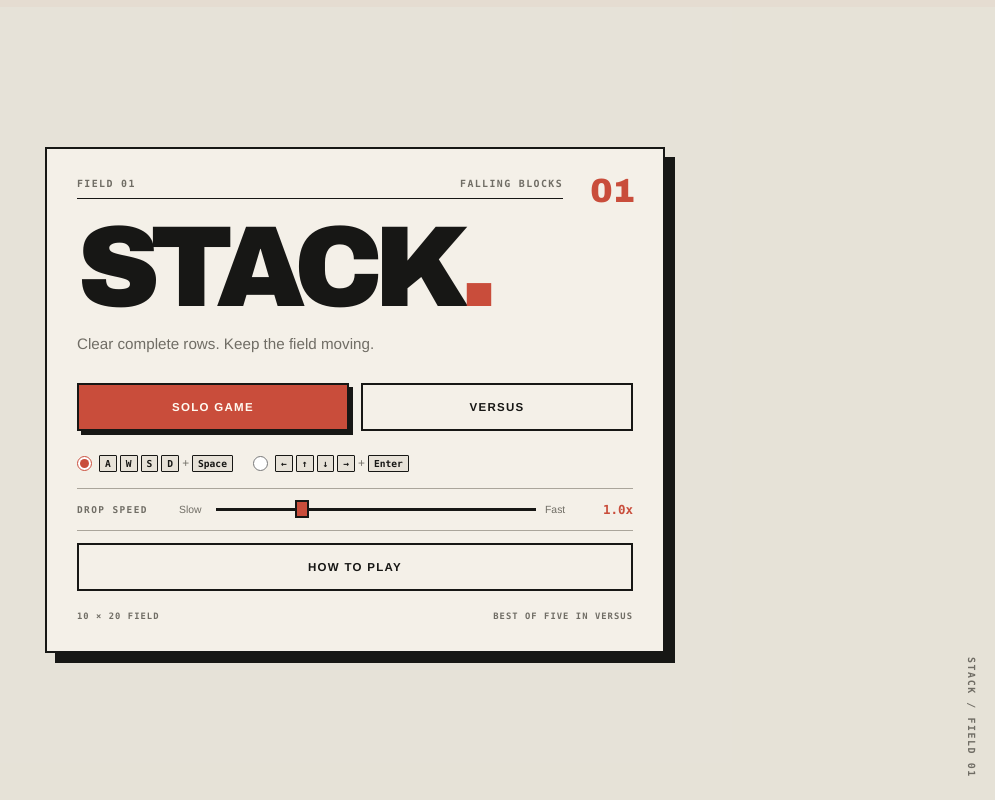
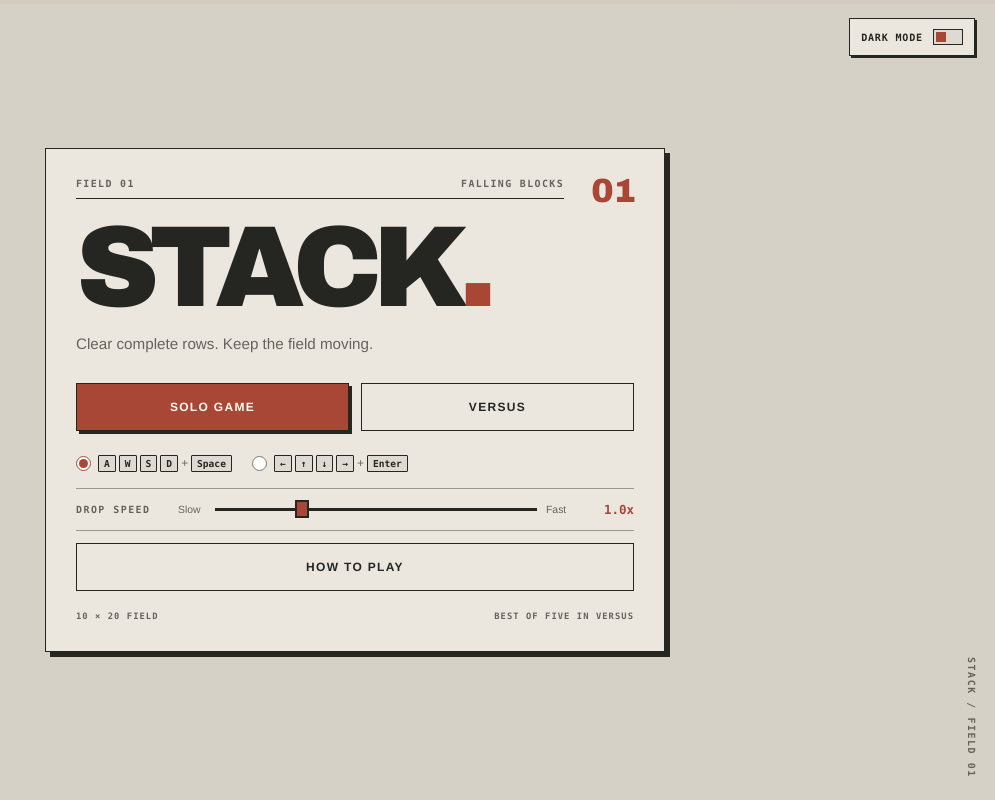
Before and after one commit to Mateeoow/Tetris, a plain HTML site: page index.html in a window 1280 px wide. Shown: the whole page, without its empty margins (285-1280 px from the left). Drawn offline with Linux system fonts and the light colour scheme.

Commit message:
dark mode

```diff
--- a/app.js
+++ b/app.js
@@ -2,11 +2,11 @@
 
 const COLS = 10, ROWS = 20, BUFFER = 2, TOTAL_ROWS = ROWS + BUFFER;
 const PIECE_TYPES = ['I','O','T','S','Z','J','L'];
-const COLORS = { I:'#4f7f91', O:'#d2a642', T:'#806b8f', S:'#638667', Z:'#c95440', J:'#405f8d', L:'#c77b3b', garbage:'#77736b' };
+const COLORS = { I:'#6293a5', O:'#d7b354', T:'#927da0', S:'#739a76', Z:'#cf6855', J:'#5576a3', L:'#cf8b4f', garbage:'#85817a' };
 const DARKER = { I:'#2f5360', O:'#8a6a25', T:'#51445c', S:'#3d5b40', Z:'#823326', J:'#283d5d', L:'#7e4b24', garbage:'#4b4944' };
-const GHOST_ALPHA = 0.25;
-const GRID_COLOR = '#30302c';
-const GRID_BG = '#171715';
+const GHOST_ALPHA = 0.38;
+const GRID_COLOR = '#343531';
+const GRID_BG = '#191a18';
 const SCORE_TABLE = { 1:100, 2:300, 3:500, 4:800 };
 const SOFT_DROP_PTS = 1, HARD_DROP_PTS = 2, COMBO_BONUS = 50;
 const GARBAGE_TABLE = { 2:1, 3:2, 4:4 };
@@ -314,7 +314,7 @@ const Renderer = {
         if (clearRows.indexOf(r) !== -1) {
           const progress = 1 - clearT / LINE_CLEAR_MS;
           const flash = Math.floor(clearT / 55) % 2 === 0;
-          this._cell(ctx, c, vis, cs, flash ? '#f4f0e8' : '#c94d3b', '#171715', 1 - progress * 0.45, 1 + progress * 0.08);
+          this._cell(ctx, c, vis, cs, flash ? '#f4f0e8' : '#b95b49', '#171715', 1 - progress * 0.45, 1 + progress * 0.08);
         } else {
           const impact = lockedSet.has(c + ':' + r) ? Math.min(1, (impactT || 0) / LANDING_IMPACT_MS) : 0;
           this._cell(ctx, c, vis, cs, COLORS[v], DARKER[v], 1, 1, impact);
@@ -393,10 +393,11 @@ class Game {
     this.players = []; this.input = new Input();
     this.p1Wins = 0; this.p2Wins = 0; this.gameNum = 0;
     this.highScore = this._loadHighScore();
+    this.theme = document.documentElement.dataset.theme === 'dark' ? 'dark' : 'light';
     this.lastT = 0; this.cvs = {}; this.ctx = {};
     this._bgCvs = document.getElementById('bgCanvas');
     this._bgCtx = this._bgCvs.getContext('2d');
-    this._initCanvases(); this._initBG(); this._initUI();
+    this._initCanvases(); this._initBG(); this._initUI(); this._syncThemeToggle();
     this._loop = this._loop.bind(this);
     requestAnimationFrame(this._loop);
   }
@@ -428,15 +429,36 @@ class Game {
     try { localStorage.setItem('stack-high-score', String(score)); }
     catch (_) { /* Storage may be unavailable when opened from a local file. */ }
   }
+  _setTheme(theme) {
+    this.theme = theme === 'dark' ? 'dark' : 'light';
+    document.documentElement.dataset.theme = this.theme;
+    try { localStorage.setItem('stack-theme', this.theme); }
+    catch (_) { /* Theme persistence is optional when storage is unavailable. */ }
+    this._syncThemeToggle();
+    this._drawBG();
+  }
+  _syncThemeToggle() {
+    const toggle = document.getElementById('themeToggle');
+    if (!toggle) return;
+    const isDark = this.theme === 'dark';
+    toggle.setAttribute('aria-pressed', String(isDark));
+    toggle.setAttribute('aria-label', 'Switch to ' + (isDark ? 'light' : 'dark') + ' mode');
+    const label = toggle.querySelector('.theme-toggle-label');
+    if (label) label.textContent = isDark ? 'Light mode' : 'Dark mode';
+    const themeColor = document.getElementById('themeColor');
+    if (themeColor) themeColor.setAttribute('content', isDark ? '#1c1d1b' : '#d6d1c7');
+  }
   _drawBG() {
     const ctx = this._bgCtx, w = this._bgCvs.width, h = this._bgCvs.height;
-    ctx.fillStyle = '#e7e2d8'; ctx.fillRect(0, 0, w, h);
-    ctx.fillStyle = '#c94d3b'; ctx.fillRect(0, 0, w, 7);
-    ctx.strokeStyle = 'rgba(23, 23, 19, 0.12)'; ctx.lineWidth = 1;
-    ctx.beginPath(); ctx.moveTo(48.5, 7); ctx.lineTo(48.5, h); ctx.stroke();
+    const styles = getComputedStyle(document.documentElement);
+    ctx.fillStyle = styles.getPropertyValue('--paper').trim() || '#d6d1c7';
+    ctx.fillRect(0, 0, w, h);
+    ctx.fillStyle = styles.getPropertyValue('--accent').trim() || '#a94737';
+    ctx.fillRect(0, 0, w, 4);
   }
   _initUI() {
     const $ = id => document.getElementById(id);
+    $('themeToggle').onclick = () => this._setTheme(this.theme === 'dark' ? 'light' : 'dark');
     $('btnSolo').onclick = () => this._start('solo');
     $('btnVersus').onclick = () => this._start('versus');
     $('btnControls').onclick = () => { $('menuOverlay').classList.remove('active'); $('controlsOverlay').classList.add('active'); };
--- a/index.html
+++ b/index.html
@@ -3,12 +3,28 @@
 <head>
   <meta charset="UTF-8">
   <meta name="viewport" content="width=device-width, initial-scale=1.0">
+  <meta name="theme-color" id="themeColor" content="#d6d1c7">
   <title>Stack — Falling Block Game</title>
+  <script>
+    (() => {
+      try {
+        const savedTheme = localStorage.getItem('stack-theme');
+        const preferredTheme = window.matchMedia('(prefers-color-scheme: dark)').matches ? 'dark' : 'light';
+        document.documentElement.dataset.theme = savedTheme === 'dark' || savedTheme === 'light' ? savedTheme : preferredTheme;
+      } catch (_) {
+        document.documentElement.dataset.theme = 'light';
+      }
+    })();
+  </script>
   <link rel="stylesheet" href="styles.css">
 </head>
 <body>
   <div id="app">
     <canvas id="bgCanvas"></canvas>
+    <button class="theme-toggle" id="themeToggle" type="button" aria-pressed="false" aria-label="Switch to dark mode">
+      <span class="theme-toggle-label">Dark mode</span>
+      <span class="theme-toggle-track" aria-hidden="true"><span class="theme-toggle-thumb"></span></span>
+    </button>
 
     <!-- MAIN MENU -->
     <div id="menuOverlay" class="overlay active">
--- a/styles.css
+++ b/styles.css
@@ -5,17 +5,40 @@
 }
 
 :root {
-  --paper: #e7e2d8;
-  --surface: #f4f0e8;
-  --ink: #171715;
-  --muted: #706d65;
-  --rule: #aaa59b;
-  --accent: #c94d3b;
-  --accent-dark: #8e3328;
-  --player-two: #405f8d;
+  color-scheme: light;
+  --paper: #d6d1c7;
+  --surface: #ebe7df;
+  --ink: #252521;
+  --muted: #66635d;
+  --rule: #9d988f;
+  --accent: #a94737;
+  --accent-dark: #87362a;
+  --accent-contrast: #fffaf2;
+  --player-two: #48677f;
+  --shadow: #272722;
+  --overlay-backdrop: rgba(214, 209, 199, 0.97);
+  --key-surface: #dfdad1;
+  --board-rule: #3d3d38;
   --font-display: "Arial Black", "Helvetica Neue", Arial, sans-serif;
   --font-body: "Helvetica Neue", Arial, sans-serif;
   --font-mono: "Cascadia Mono", "SFMono-Regular", Consolas, monospace;
+}
+
+:root[data-theme="dark"] {
+  color-scheme: dark;
+  --paper: #1c1d1b;
+  --surface: #272825;
+  --ink: #dedbd2;
+  --muted: #aaa69d;
+  --rule: #55554f;
+  --accent: #d07864;
+  --accent-dark: #b86453;
+  --accent-contrast: #171816;
+  --player-two: #86a0ba;
+  --shadow: #0e0f0e;
+  --overlay-backdrop: rgba(28, 29, 27, 0.97);
+  --key-surface: #30312e;
+  --board-rule: #4a4b46;
 }
 
 html,
@@ -57,6 +80,61 @@ body::after {
   pointer-events: none;
 }
 
+.theme-toggle {
+  position: fixed;
+  top: 18px;
+  right: 20px;
+  z-index: 200;
+  display: inline-flex;
+  min-height: 38px;
+  align-items: center;
+  gap: 10px;
+  padding: 0 11px;
+  border: 1px solid var(--ink);
+  border-radius: 0;
+  background: var(--surface);
+  box-shadow: 2px 2px 0 var(--shadow);
+  color: var(--ink);
+  font: 700 0.63rem var(--font-mono);
+  letter-spacing: 0.08em;
+  text-transform: uppercase;
+  cursor: pointer;
+  transition: background 120ms ease, color 120ms ease, box-shadow 120ms ease;
+}
+
+.theme-toggle:hover {
+  background: var(--ink);
+  color: var(--surface);
+}
+
+.theme-toggle:focus-visible {
+  outline: 3px solid var(--accent);
+  outline-offset: 3px;
+}
+
+.theme-toggle-track {
+  position: relative;
+  display: block;
+  width: 30px;
+  height: 16px;
+  border: 1px solid currentColor;
+  background: var(--key-surface);
+}
+
+.theme-toggle-thumb {
+  position: absolute;
+  top: 2px;
+  left: 2px;
+  width: 10px;
+  height: 10px;
+  background: var(--accent);
+  transition: transform 140ms ease;
+}
+
+:root[data-theme="dark"] .theme-toggle-thumb {
+  transform: translateX(14px);
+}
+
 .hidden {
   display: none !important;
 }
@@ -70,7 +148,7 @@ body::after {
   justify-content: center;
   overflow-y: auto;
   padding: 28px;
-  background: rgba(231, 226, 216, 0.96);
+  background: var(--overlay-backdrop);
   animation: appear 140ms ease-out both;
 }
 
@@ -81,10 +159,10 @@ body::after {
 .overlay-content {
   width: min(620px, 100%);
   padding: 30px;
-  border: 2px solid var(--ink);
+  border: 1px solid var(--ink);
   border-radius: 0;
   background: var(--surface);
-  box-shadow: 10px 10px 0 var(--ink);
+  box-shadow: 5px 5px 0 var(--shadow);
   text-align: left;
 }
 
@@ -160,11 +238,11 @@ body::after {
 .btn {
   min-height: 48px;
   padding: 12px 18px;
-  border: 2px solid var(--ink);
+  border: 1px solid var(--ink);
   border-radius: 0;
   background: var(--surface);
   color: var(--ink);
-  font: 800 0.72rem var(--font-body);
+  font: 800 0.75rem var(--font-body);
   letter-spacing: 0.11em;
   text-transform: uppercase;
   cursor: pointer;
@@ -183,13 +261,13 @@ body::after {
 
 .btn-primary {
   background: var(--accent);
-  color: #fffaf1;
-  box-shadow: 4px 4px 0 var(--ink);
+  color: var(--accent-contrast);
+  box-shadow: 3px 3px 0 var(--shadow);
 }
 
 .btn-primary:hover {
   background: var(--accent-dark);
-  box-shadow: 2px 2px 0 var(--ink);
+  box-shadow: 1px 1px 0 var(--shadow);
   transform: translate(2px, 2px);
 }
 
@@ -243,7 +321,7 @@ body::after {
   margin-right: 5px;
   border: 1px solid var(--ink);
   border-radius: 1px;
-  background: var(--paper);
+  background: var(--key-surface);
   color: var(--ink);
   font: 700 0.67rem var(--font-mono);
   text-align: center;
@@ -266,10 +344,9 @@ body::after {
   border-bottom: 1px solid var(--rule);
 }
 
-.speed-label,
-.panel-label {
+.speed-label {
   color: var(--muted);
-  font: 700 0.59rem var(--font-mono);
+  font: 700 0.62rem var(--font-mono);
   letter-spacing: 0.15em;
   text-transform: uppercase;
 }
@@ -410,7 +487,7 @@ body::after {
   border: 2px solid var(--ink);
   border-radius: 0;
   background: var(--surface);
-  box-shadow: 8px 8px 0 var(--ink);
+  box-shadow: 5px 5px 0 var(--shadow);
   animation: board-in 160ms ease-out both;
 }
 
@@ -423,7 +500,7 @@ body::after {
 .board-border {
   position: absolute;
   inset: 6px;
-  border: 1px solid #34342f;
+  border: 1px solid var(--board-rule);
   border-radius: 0;
   pointer-events: none;
 }
@@ -442,7 +519,7 @@ body::after {
 
 .panel-box {
   padding: 11px;
-  border: 2px solid var(--ink);
+  border: 1px solid var(--ink);
   border-radius: 0;
   background: var(--surface);
 }
@@ -451,7 +528,11 @@ body::after {
   display: block;
   padding-bottom: 8px;
   border-bottom: 1px solid var(--rule);
+  color: var(--ink);
+  font: 700 0.65rem var(--font-mono);
+  letter-spacing: 0.14em;
   text-align: left;
+  text-transform: uppercase;
 }
 
 .panel-box canvas {
@@ -469,7 +550,7 @@ body::after {
   align-items: baseline;
   justify-content: space-between;
   gap: 12px;
-  padding: 7px 0;
+  padding: 8px 0;
   border-bottom: 1px solid var(--rule);
 }
 
@@ -479,14 +560,14 @@ body::after {
 
 .stat-label {
   color: var(--muted);
-  font: 700 0.54rem var(--font-mono);
+  font: 700 0.61rem var(--font-mono);
   letter-spacing: 0.1em;
   text-transform: uppercase;
 }
 
 .stat-value {
   color: var(--accent);
-  font: 800 0.9rem var(--font-mono);
+  font: 800 0.98rem var(--font-mono);
 }
 
 .player-section {
@@ -604,6 +685,15 @@ body::after {
   font-size: 1.25rem;
 }
 
+body,
+.overlay,
+.overlay-content,
+.board-container,
+.panel-box,
+.key {
+  transition: background-color 180ms ease, color 180ms ease, border-color 180ms ease, box-shadow 180ms ease;
+}
+
 @media (max-width: 1050px) {
   body::after { display: none; }
   .game-layout { transform: scale(0.82); transform-origin: top center; }
@@ -612,8 +702,9 @@ body::after {
 }
 
 @media (max-width: 700px) {
-  .overlay { align-items: flex-start; padding: 14px; }
-  .overlay-content { padding: 22px; box-shadow: 6px 6px 0 var(--ink); }
+  .theme-toggle { top: 12px; right: 12px; }
+  .overlay { align-items: flex-start; padding: 62px 14px 14px; }
+  .overlay-content { padding: 22px; box-shadow: 4px 4px 0 var(--shadow); }
   .menu-box::before { top: 20px; right: 20px; font-size: 1.5rem; }
   .game-title { font-size: clamp(3.6rem, 20vw, 5.5rem); }
   .menu-buttons {
```
